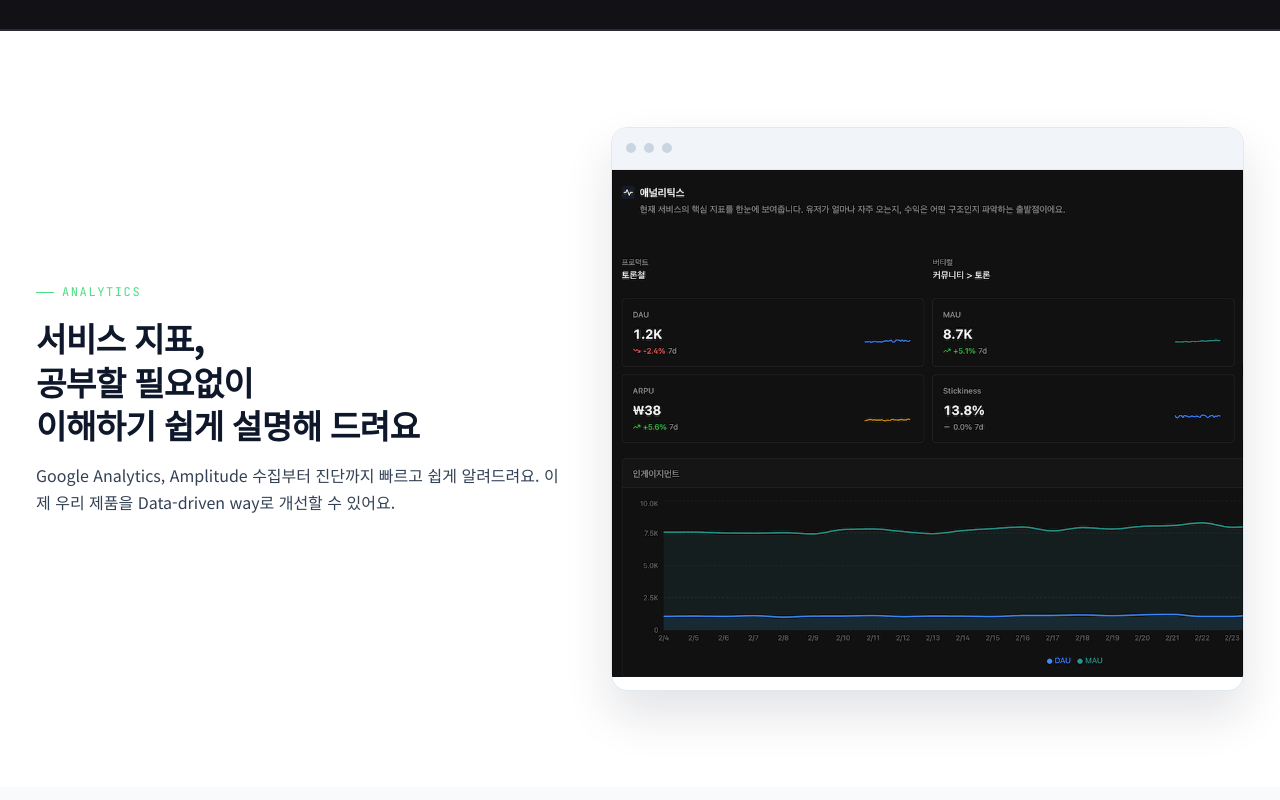
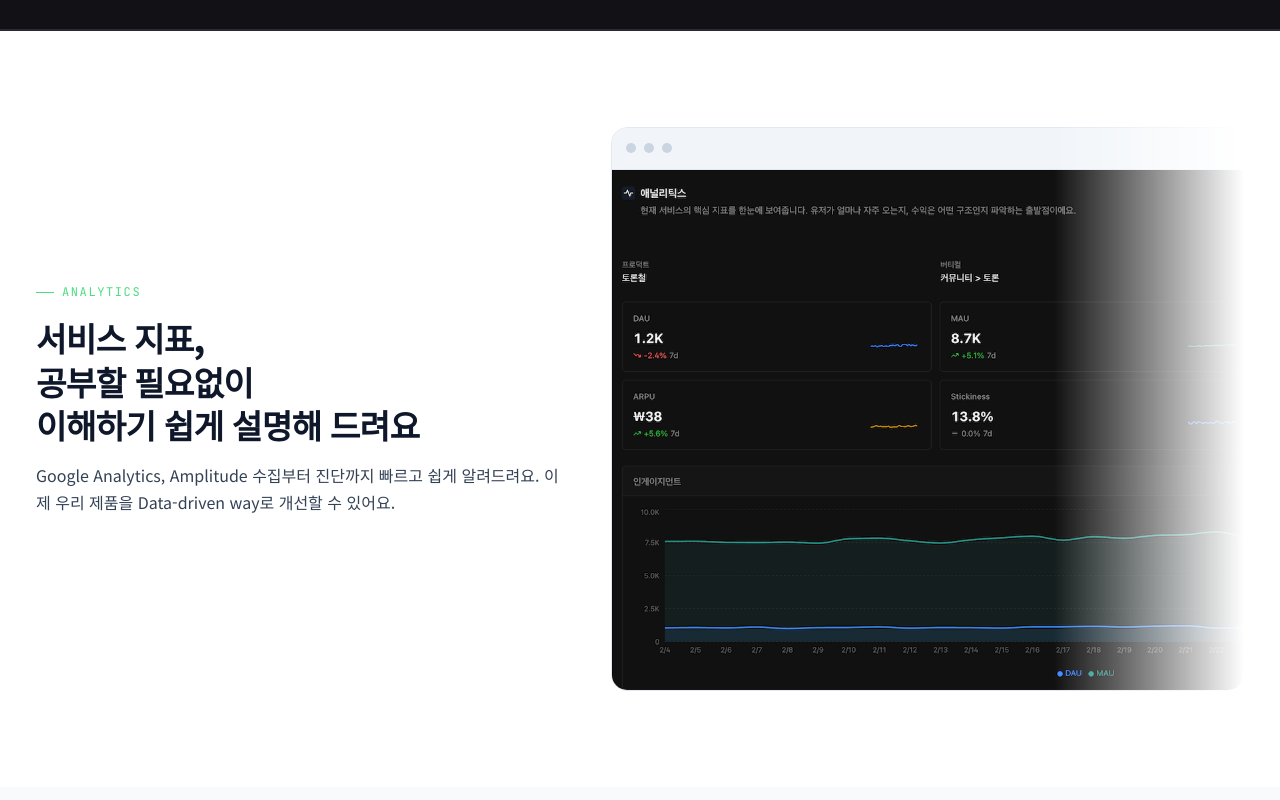
Before and after one commit to Outstanding-Pros/product-consultant-1to10, a Next.js app: page / in a window 1280 px wide. Shown: the part 1900-2700 px from the top of the page. Built offline with nearby package versions, Linux system fonts and the light colour scheme.

Commit message:
update: keyshot 이미지 페이드아웃/높이 채움, FAQ 가운데 정렬, CTA 문구 수정
Co-Authored-By: Claude Opus 4.6 <noreply@anthropic.com>

```diff
--- a/src/app/globals.css
+++ b/src/app/globals.css
@@ -547,11 +547,14 @@ body::before {
 }
 
 .keyshot-frame {
+  position: relative;
   background: var(--bg-card);
   border: 1px solid var(--border);
   border-radius: 16px;
   box-shadow: 0 24px 48px rgba(0, 0, 0, 0.3);
   overflow: hidden;
+  -webkit-mask-image: linear-gradient(to right, #000 70%, transparent 100%);
+  mask-image: linear-gradient(to right, #000 70%, transparent 100%);
 }
 
 .keyshot-frame-top {
@@ -573,6 +576,13 @@ body::before {
 
 .keyshot-image-wrap {
   min-height: 520px;
+  position: relative;
+}
+
+.keyshot-image-wrap img {
+  position: absolute;
+  top: 0;
+  left: 0;
 }
 
 .keyshot-image {
@@ -580,6 +590,7 @@ body::before {
   height: 100%;
   display: block;
   object-fit: cover;
+  object-position: left top;
 }
 
 @media (prefers-color-scheme: light) {
@@ -1039,8 +1050,9 @@ body::before {
   background: var(--bg-secondary);
   border-top: 1px solid var(--border);
   border-bottom: 1px solid var(--border);
+  text-align: center;
 }
-.faq-list { max-width: 720px; margin-top: 48px; }
+.faq-list { max-width: 720px; margin: 48px auto 0; text-align: left; }
 .faq-item { border-bottom: 1px solid var(--border); }
 .faq-question {
   width: 100%;
--- a/src/components/FinalCta.tsx
+++ b/src/components/FinalCta.tsx
@@ -13,7 +13,7 @@ export default function FinalCta({ locale }: FinalCtaProps) {
       <div className="container">
         <Reveal>
           <h2>
-            {isEn ? 'Your own revenue strategy engine,' : '연쇄 창업가와 현직 PO의 경험이 담긴'}
+            {isEn ? 'Your own revenue strategy engine,' : '연쇄 창업가와 현직 PO의 역량이 담긴'}
             <br />
             {isEn ? 'built from serial founders and active POs.' : '나만의 수익 전략 엔진, Propel'}
           </h2>
```
Also changed, not shown: 1 other file (tests, documents, lock files or other folders).
